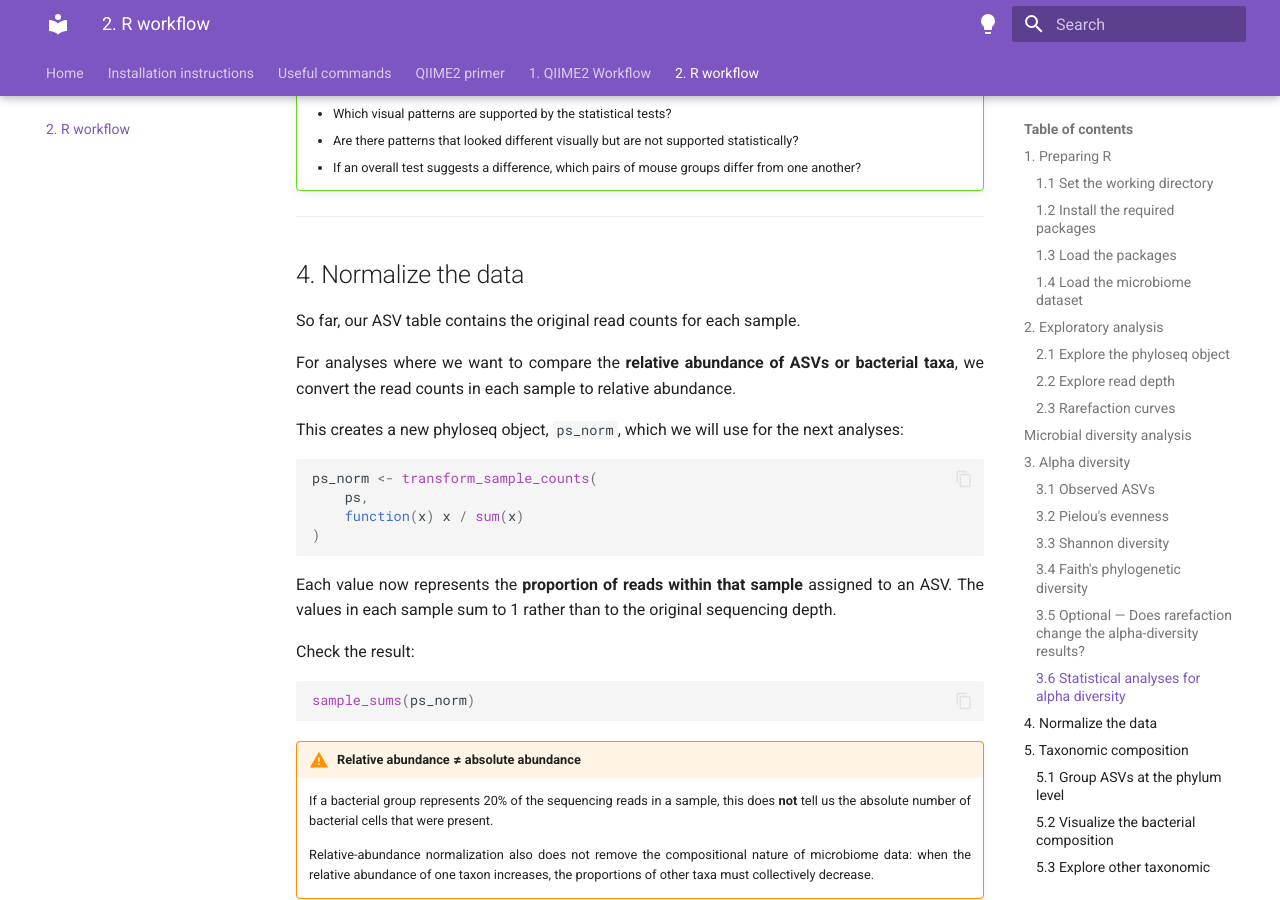
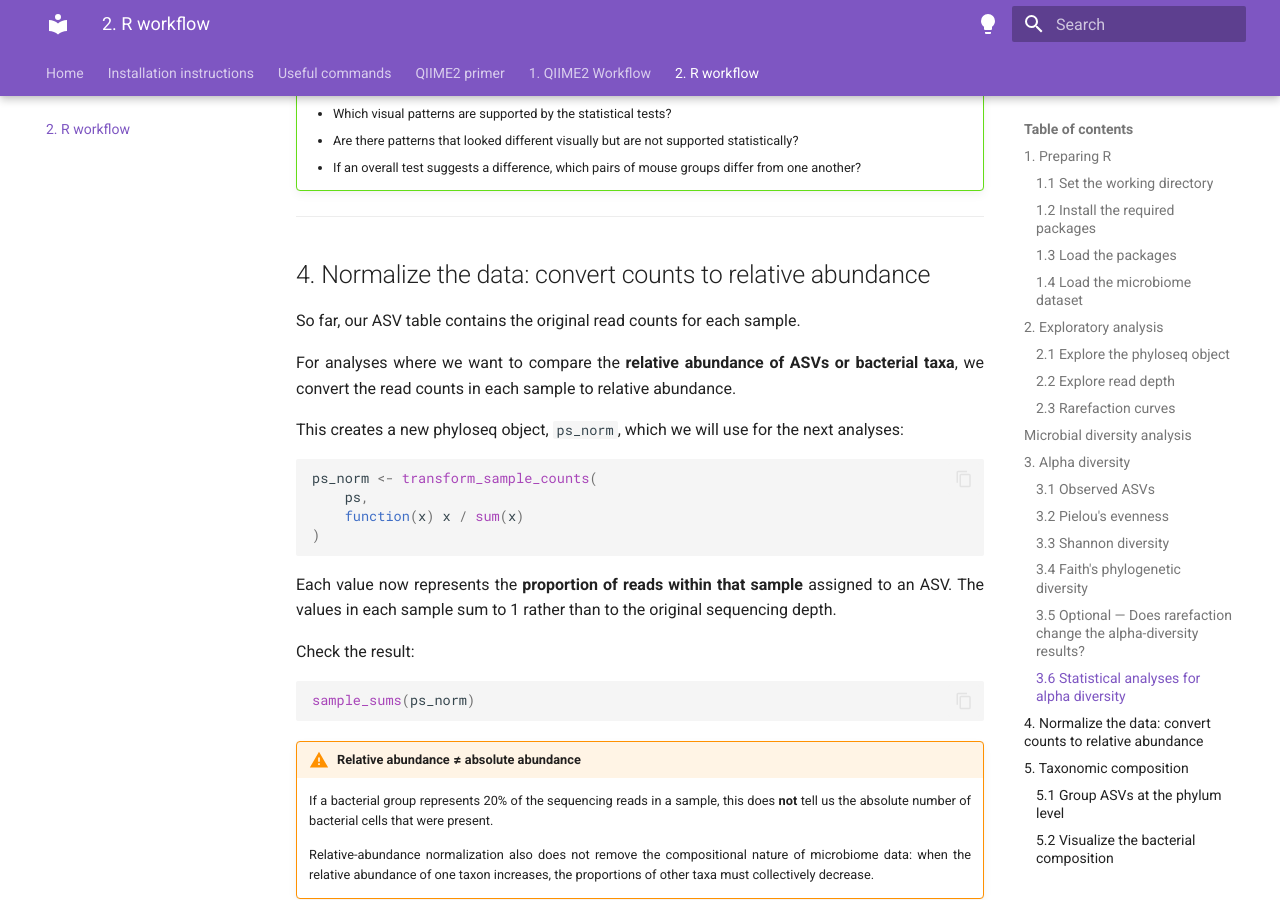
Before and after one commit to natashaztarora/bioinformatics_workflow_bme307, an MkDocs documentation site: the page built from docs/r_studio.md, in a window 1280 px wide and 900 px high, scrolled down 13493 px. Built offline with MkDocs 1.6.1 and Material for MkDocs 9.7.7, drawn with Linux system fonts in a browser that asks for light colours.

Commit message:
Clarify relative abundance normalization

```diff
--- a/docs/r_studio.md
+++ b/docs/r_studio.md
@@ -664,7 +664,7 @@ pairwise.wilcox.test(
 
 
 ---
-## 4. Normalize the data
+## 4. Normalize the data: convert counts to relative abundance
 
 So far, our ASV table contains the original read counts for each sample.
 
```
